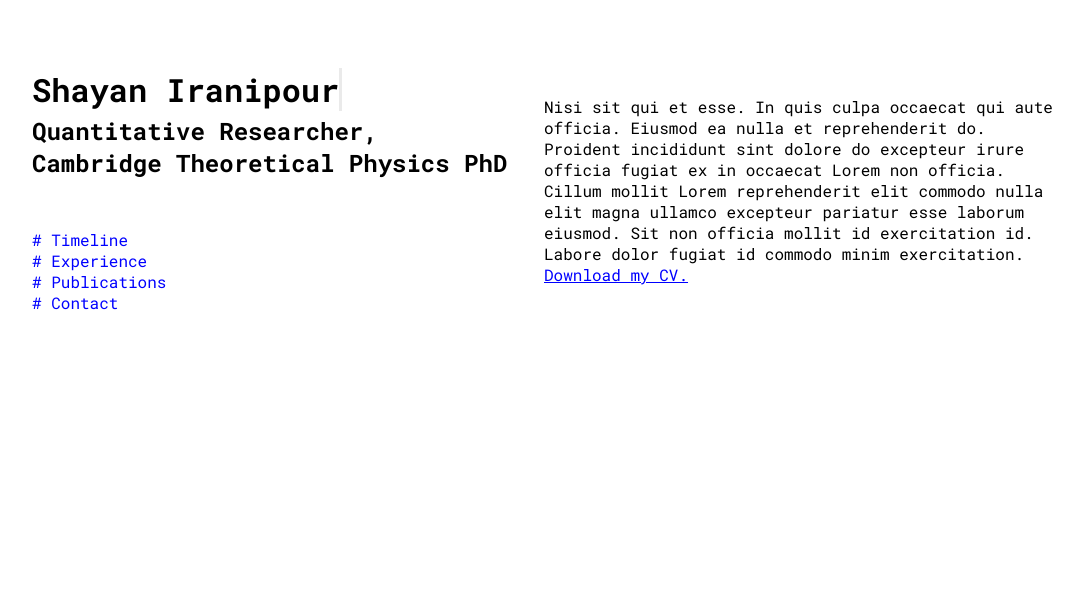
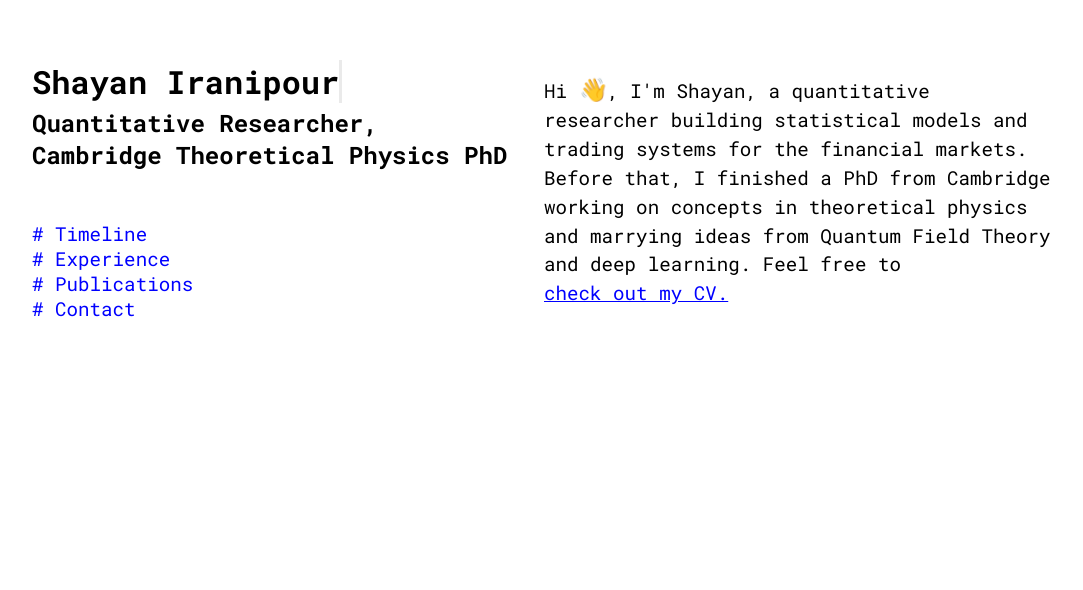
Before and after one commit to siranipour/website, a React (Vite) app: page / in a window 1280 px wide. Shown: the part 210-800 px from the top of the page, without its empty margins (96-1179 px from the left). Built offline with nearby package versions, Linux system fonts and the light colour scheme.

Commit message:
Fill in banner

```diff
--- a/src/App.css
+++ b/src/App.css
@@ -14,6 +14,10 @@
 body {
     max-width: 2000px;
     margin: auto;
+}
+
+h1 {
+    font-size: 2em;
 }
 
 a {
--- a/src/components/Banner/Banner.module.css
+++ b/src/components/Banner/Banner.module.css
@@ -23,6 +23,11 @@
 .intro, .abstract {
     flex: 1 1 50%;
     min-width: 320px;
+}
+
+.abstract {
+    font-size: 1.2rem;
+    line-height: 1.5;
 }
 
 .abstract a {
@@ -63,3 +68,23 @@
 @keyframes fade-in {
     100% { opacity: 1; }
 }
+
+.wave {
+    display: inline-block;
+    animation-name: wave-animation;
+    animation-duration: 2.5s;
+    animation-iteration-count: infinite;
+    transform-origin: 70% 70%;
+    font-size: 1.2em;
+}
+
+@keyframes wave-animation {
+    0% { transform: rotate( 0.0deg) }
+    10% { transform: rotate(14.0deg) }
+    20% { transform: rotate(-8.0deg) }
+    30% { transform: rotate(14.0deg) }
+    40% { transform: rotate(-4.0deg) }
+    50% { transform: rotate(10.0deg) }
+    60% { transform: rotate( 0.0deg) }
+    100% { transform: rotate( 0.0deg) }
+}
--- a/src/components/Banner/Banner.tsx
+++ b/src/components/Banner/Banner.tsx
@@ -19,15 +19,13 @@
       </div>
       <div className={`${style.abstract} ${style.appear}`}>
         <p>
-          Nisi sit qui et esse. In quis culpa occaecat qui aute officia. Eiusmod
-          ea nulla et reprehenderit do. Proident incididunt sint dolore do
-          excepteur irure officia fugiat ex in occaecat Lorem non officia.
-          Cillum mollit Lorem reprehenderit elit commodo nulla elit magna
-          ullamco excepteur pariatur esse laborum eiusmod. Sit non officia
-          mollit id exercitation id. Labore dolor fugiat id commodo minim
-          exercitation.{" "}
+          Hi <span className={style.wave}>👋</span>, I'm Shayan, a quantitative
+          researcher building statistical models and trading systems for the
+          financial markets. Before that, I finished a PhD from Cambridge
+          working on concepts in theoretical physics and marrying ideas from
+          Quantum Field Theory and deep learning. Feel free to{" "}
           <a href="/resume" target="_blank">
-            Download my CV.
+            check out my CV.
           </a>
         </p>
       </div>
--- a/src/components/Nav/Nav.module.css
+++ b/src/components/Nav/Nav.module.css
@@ -1,6 +1,7 @@
 .navMenu {
     display: flex;
     flex-direction: column;
+    font-size: 1.2rem;
 }
 
 .navMenu a, .navMenu a:visited {
```
